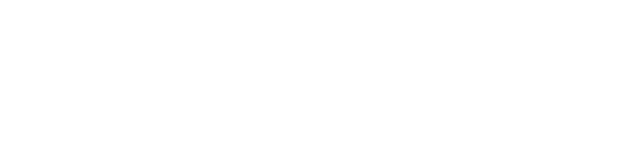
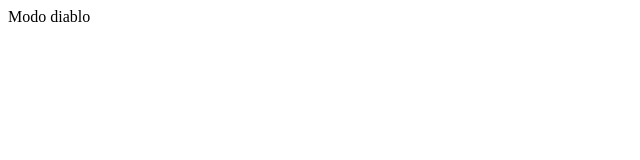
Before and after one commit to EAAR-300519/La_RaToNeRa, a website: page index.html in a window 1280 px wide. Shown: the whole page, without its empty margins (0-640 px from the left). Drawn offline with Linux system fonts and the light colour scheme.

Commit message:
Modificacion de parrafo

```diff
--- a/index.html
+++ b/index.html
@@ -1,5 +1,10 @@
 <html>
 	<head>
 		<title>LA RATONERA</title>
+
 	</head>
+	<body>
+ <p>Modo diablo</p>
+
+	</body>
 </html>
```
